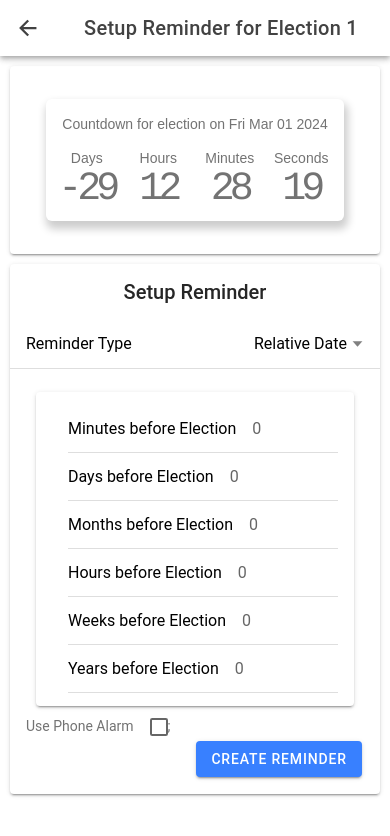
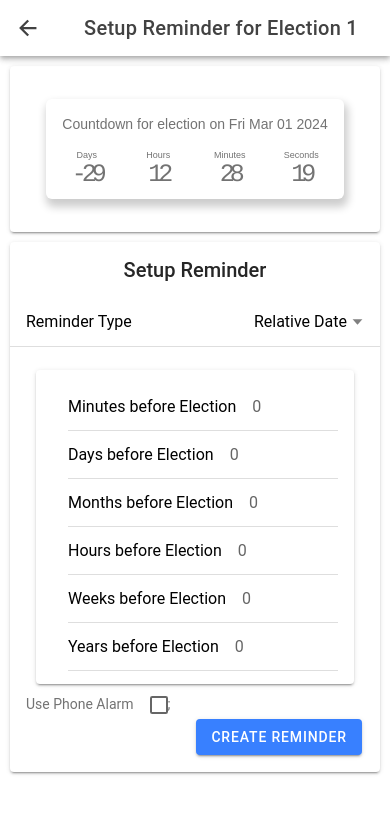
Before and after one commit to PhilipWright96/ElectionReminders, a React (Vite) app: page /setupReminder/1 in a window 390 px wide. Shown: the top 836 px of the page. Built offline with nearby package versions, Linux system fonts and the light colour scheme.

Commit message:
Decrease size of countdown card text for mobiles

```diff
--- a/src/components/CountdownCard/CountdownCard.css
+++ b/src/components/CountdownCard/CountdownCard.css
@@ -23,7 +23,7 @@
         .description {
             >p {
                 margin: 0;
-                font: normal 14px sans-serif;
+                font: normal 9px sans-serif;
             }
         }
 
@@ -32,7 +32,7 @@
                 letter-spacing: -5px;
                 position: relative;
                 margin: 0;
-                font: normal 40px courier, sans-serif;
+                font: normal 25px courier, sans-serif;
             }
         }
     }
```
